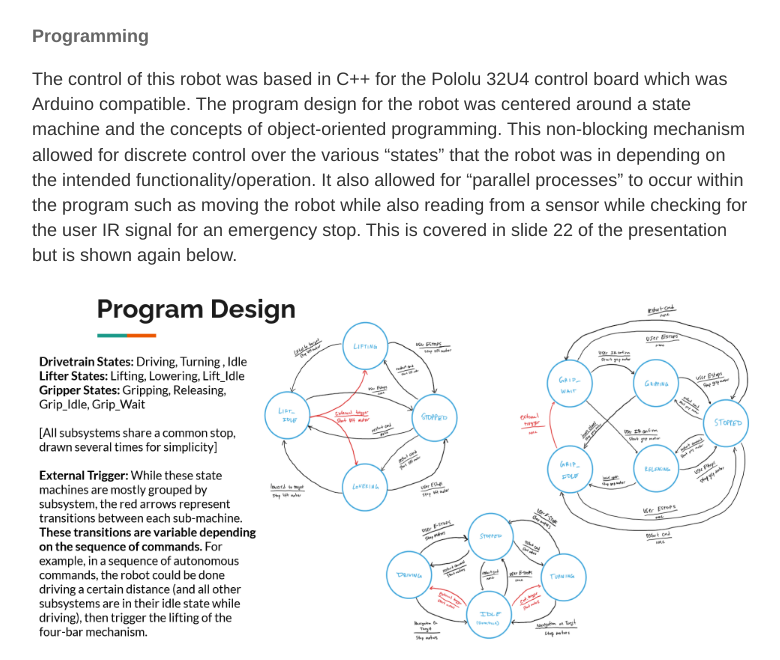
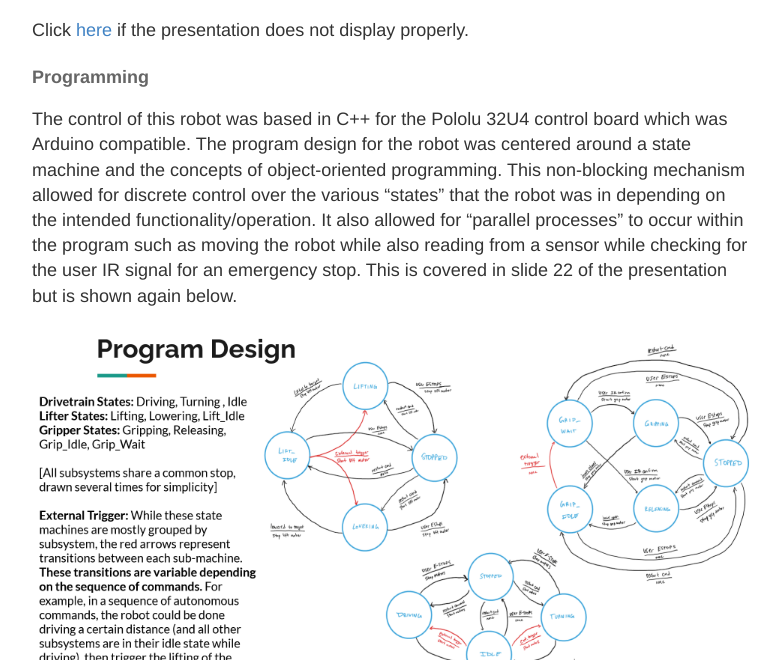
Before and after one commit to bshin100/bshin100.github.io, a Jekyll site: the page built from school/RBE2001.md, in a window 1280 px wide and 900 px high, scrolled down 1397 px, cut to the strip 240-900 px from the top of the window. Shown: the whole strip, without its empty margins (248-1028 px from the left). Built offline with Jekyll 4.4.1, drawn with Linux system fonts in a browser that asks for light colours.

Commit message:
Update RBE2001.md

```diff
--- a/school/RBE2001.md
+++ b/school/RBE2001.md
@@ -25,6 +25,9 @@ The slideshow presentation below captures the full design process of the robot.
 <div>
 
 <div markdown="1">
+
+Click [here](https://docs.google.com/presentation/d/e/2PACX-1vTuqkrqgHnaUKPj7Nj8om_M2t6Hrm84zkQjdVVGm78jK8rpApAu7_MXZTGLBWM-ysl-mORRF79EXyAl/embed?start=true&loop=true&delayms=5000) if the presentation does not display properly.
+
 #### Programming
 The control of this robot was based in C++ for the Pololu 32U4 control board which was Arduino compatible. The program design for the robot was centered around a state machine and the concepts of object-oriented programming. This non-blocking mechanism allowed for discrete control over the various "states" that the robot was in depending on the intended functionality/operation. It also allowed for "parallel processes" to occur within the program such as moving the robot while also reading from a sensor while checking for the user IR signal for an emergency stop. This is covered in slide 22 of the presentation but is shown again below.
 
```
